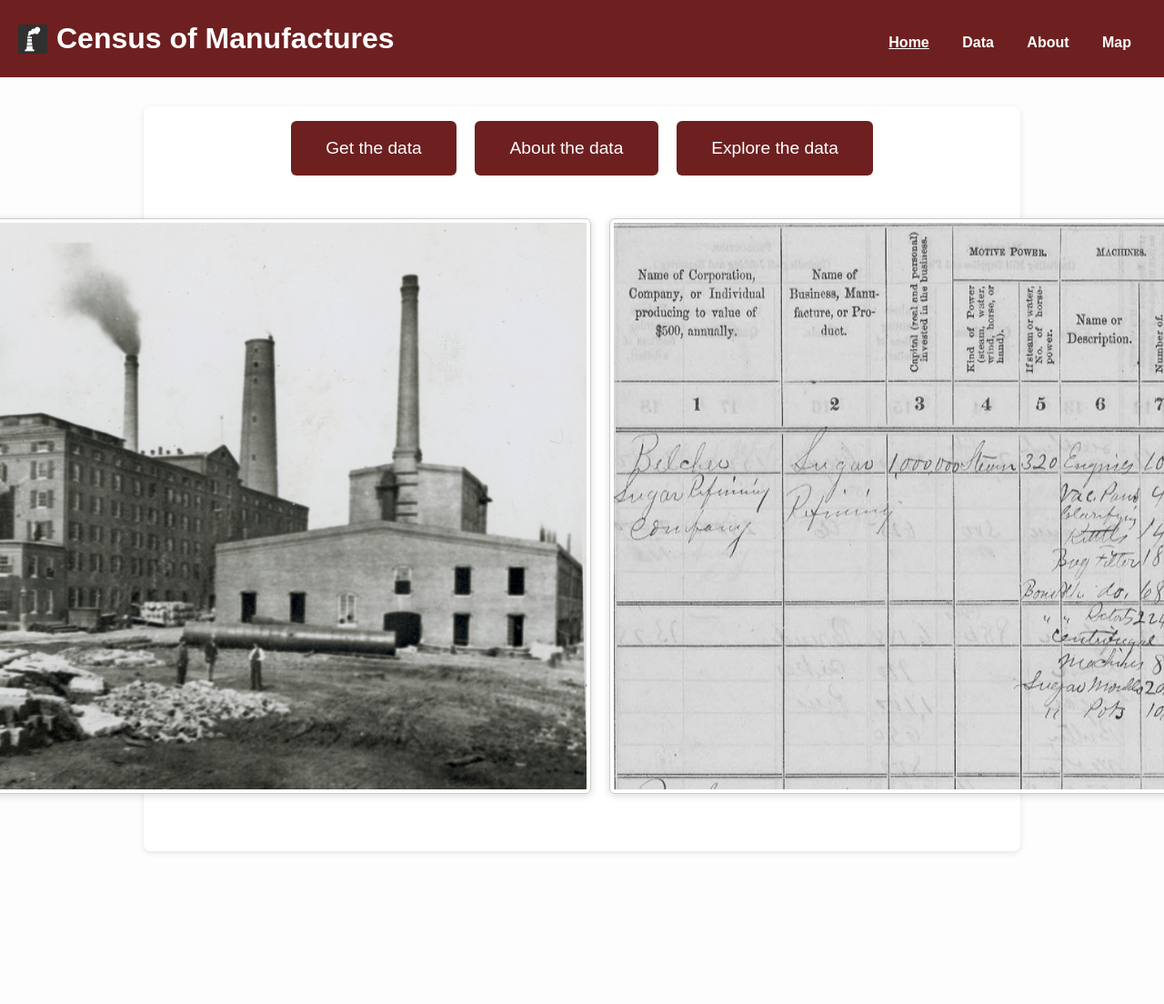
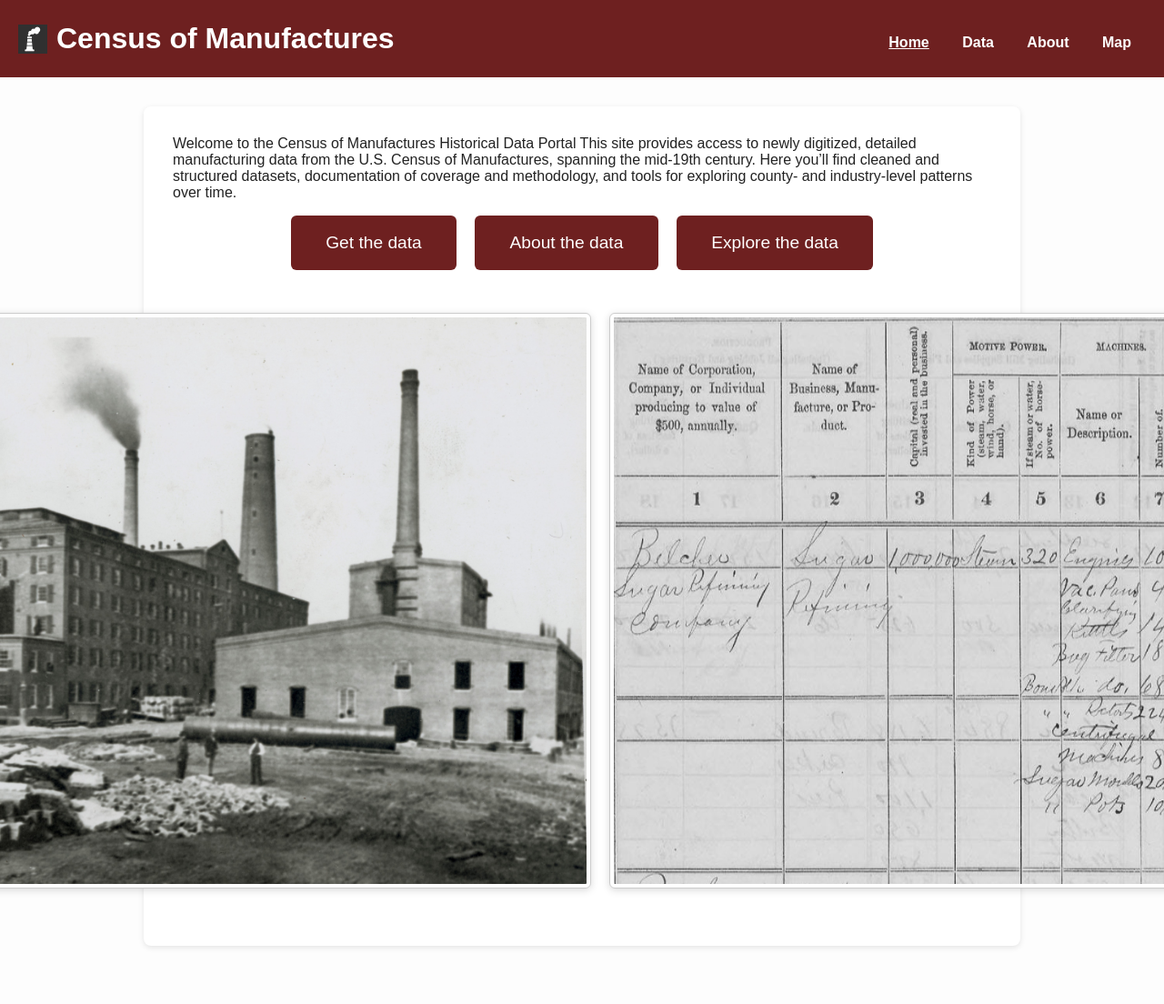
Before and after one commit to allen-otterstrom/CMF_data, a Jekyll site: the page built from index.md, in a window 1280 px wide. Shown: the whole page at 91% size. Built offline with Jekyll 4.4.1, drawn with Linux system fonts in a browser that asks for light colours; before the commit the page ends 1000 px from its top, so only the background shows below that.

Commit message:
Update index.md

```diff
--- a/index.md
+++ b/index.md
@@ -2,6 +2,9 @@
 layout: default
 title: Historical Census of Manufactures Microdata
 ---
+
+Welcome to the Census of Manufactures Historical Data Portal
+This site provides access to newly digitized, detailed manufacturing data from the U.S. Census of Manufactures, spanning the mid-19th century. Here you’ll find cleaned and structured datasets, documentation of coverage and methodology, and tools for exploring county- and industry-level patterns over time.
 
 <div class="button-container">
   <a href="get-data.html">Get the data</a>
```
